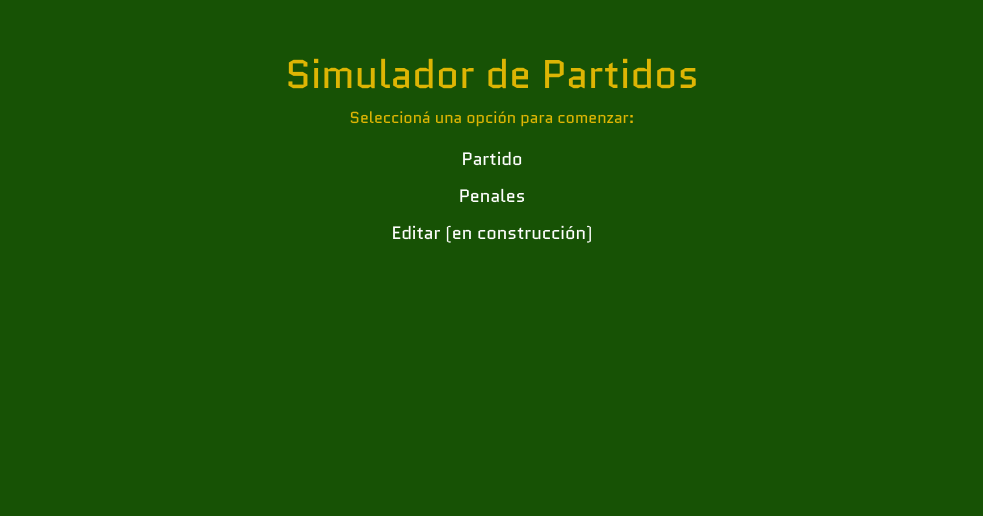
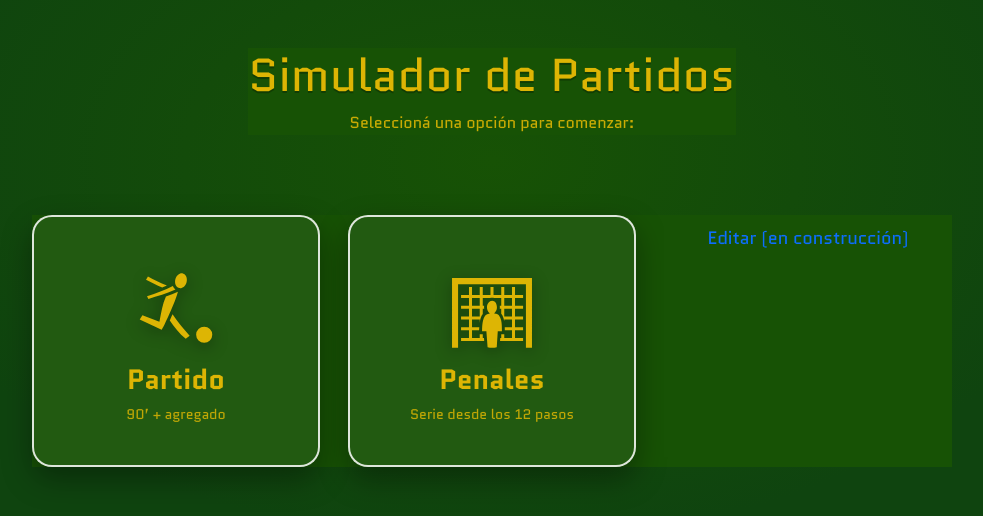
Before and after one commit to TorneoDeluxe/simulador, a React (Vite) app in the folder simulador/: page / in a window 1280 px wide. Shown: the top 516 px of the page, without its empty margins (148-1131 px from the left). Built offline with nearby package versions, Linux system fonts and the light colour scheme.

Commit message:
Cambia estilo

```diff
--- a/package.json
+++ b/package.json
@@ -14,6 +14,7 @@
     "http-server": "^14.1.1",
     "react": "^18.3.1",
     "react-dom": "^18.3.1",
+    "react-icons": "^5.5.0",
     "react-router-dom": "^7.1.1"
   }
 }
--- a/simulador/src/Inicio.css
+++ b/simulador/src/Inicio.css
@@ -1,8 +1,119 @@
-*{
-  background: #175205ff;
-  color: #ddb504;
+/* === Todo lo de Inicio vive bajo .inicio-page === */
+.inicio-page {
+  /* “variables” locales solo dentro del contenedor */
+  --bg: #0f440f;
+  --bg2: #175205;
+  --brand: #ddb504;
+  --text: #f7f7f7;
+  --white: #ffffff;
+  --border: rgba(255, 255, 255, 0.85);
+  --shadow: 0 12px 30px rgba(0,0,0,0.35);
+  --radius: 20px;
+  --speed: 200ms;
+
+  min-height: 100vh;
+  padding: clamp(24px, 4vw, 48px);
+  display: flex;
+  flex-direction: column;
+  align-items: center;
+  text-align: center;
+
+  /* fondo solo para este contenedor */
+  background: radial-gradient(80% 80% at 50% 20%, var(--bg2) 0%, var(--bg) 60%);
+  color: var(--text);
 }
 
-.lista-inicio li a{
-  color: white;
+/* Header */
+.inicio-page__header { margin-bottom: clamp(24px, 5vw, 48px); }
+.inicio-page__title {
+  margin: 0 0 8px;
+  font-size: clamp(28px, 3.6vw, 48px);
+  letter-spacing: .5px;
+  color: var(--brand);
+  text-shadow: 0 2px 0 rgba(0,0,0,.25);
 }
+.inicio-page__subtitle { margin: 0; opacity: .9; }
+
+/* Grid */
+.inicio-page__grid {
+  list-style: none;
+  padding: 0;
+  margin: 32px auto 0;
+  display: grid;
+  grid-template-columns: repeat(auto-fit, minmax(260px, 1fr));
+  gap: clamp(18px, 3vw, 28px);
+  width: 100%;
+  max-width: 920px;
+}
+
+/* Card (link completo clickeable) */
+.inicio-page__card {
+  display: grid;
+  place-items: center;
+  gap: 6px;
+  text-decoration: none;
+
+  /* Importante: por defecto ícono/texto dorados, fondo verdoso translúcido */
+  color: var(--brand);
+  background: rgba(255, 255, 255, 0.05);
+  border: 2px solid var(--border);
+  border-radius: var(--radius);
+  padding: clamp(28px, 5vw, 40px);
+  min-height: 240px;
+
+  box-shadow: var(--shadow);
+  transition: transform var(--speed) ease,
+              box-shadow var(--speed) ease,
+              border-color var(--speed) ease,
+              background var(--speed) ease,
+              color var(--speed) ease;
+  outline: none;
+}
+
+/* Hover/Focus: destacar en blanco */
+.inicio-page__card:hover,
+.inicio-page__card:focus-visible {
+  transform: translateY(-4px) scale(1.02);
+  border-color: var(--brand);
+  box-shadow: 0 16px 40px rgba(0,0,0,.45);
+  background: linear-gradient(180deg, rgba(221,181,4,.08), rgba(255,255,255,.03));
+  color: var(--white);
+}
+
+/* Icono grande */
+.inicio-page__icon {
+  font-size: clamp(56px, 8vw, 86px);
+  line-height: 1;
+  filter: drop-shadow(0 4px 8px rgba(0,0,0,.35));
+}
+
+/* Títulos/textos dentro de la card */
+.inicio-page__cardTitle {
+  margin: 6px 0 0;
+  font-size: clamp(22px, 2.3vw, 28px);
+  font-weight: 800;
+}
+.inicio-page__hint {
+  margin: 2px 0 0;
+  font-size: 14px;
+  opacity: .85;
+}
+
+/* Preferencias de accesibilidad */
+@media (prefers-reduced-motion: reduce) {
+  .inicio-page__card { transition: none; }
+  .inicio-page__card:hover,
+  .inicio-page__card:focus-visible { transform: none; }
+}
+
+.inicio-page__card svg {
+  background: none !important;
+  fill: currentColor; /* usa el color de texto (dorado/blanco según hover) */
+}
+
+/* Aseguramos que íconos y textos NO tengan fondo sólido */
+.inicio-page__icon,
+.inicio-page__cardTitle,
+.inicio-page__hint {
+  background: none !important;
+}
--- a/simulador/src/Inicio.tsx
+++ b/simulador/src/Inicio.tsx
@@ -1,21 +1,30 @@
-import React from 'react';
-import { Link } from 'react-router-dom';
-import './Inicio.css';
+import React from "react";
+import { Link } from "react-router-dom";
+import { GiSoccerKick, GiGoalKeeper } from "react-icons/gi";
+import "./Inicio.css";
 
 const Inicio: React.FC = () => {
   return (
-    <div style={{ textAlign: 'center', marginTop: '50px' }}>
-      <h1>Simulador de Partidos</h1>
-      <p>Seleccioná una opción para comenzar:</p>
-      <ul className='lista-inicio' style={{ listStyle: 'none', padding: 0 }}>
-        <li style={{ margin: '10px 0' }}>
-          <Link to="/partido" style={{ textDecoration: 'none', fontSize: '18px' }}>
-            Partido
+    <main className="inicio-page">
+      <header className="inicio-page__header">
+        <h1 className="inicio-page__title">Simulador de Partidos</h1>
+        <p className="inicio-page__subtitle">Seleccioná una opción para comenzar:</p>
+      </header>
+
+      <ul className="inicio-page__grid" aria-label="Opciones de simulación">
+        <li>
+          <Link to="/partido" className="inicio-page__card" aria-label="Simular partido">
+            <div className="inicio-page__icon"><GiSoccerKick /></div>
+            <h2 className="inicio-page__cardTitle">Partido</h2>
+            <p className="inicio-page__hint">90’ + agregado</p>
           </Link>
         </li>
-        <li style={{ margin: '10px 0' }}>
-          <Link to="/penales" style={{ textDecoration: 'none', fontSize: '18px' }}>
-            Penales
+
+        <li>
+          <Link to="/penales" className="inicio-page__card" aria-label="Simular penales">
+            <div className="inicio-page__icon"><GiGoalKeeper /></div>
+            <h2 className="inicio-page__cardTitle">Penales</h2>
+            <p className="inicio-page__hint">Serie desde los 12 pasos</p>
           </Link>
         </li>
         <li style={{ margin: '10px 0' }}>
@@ -24,7 +33,7 @@ const Inicio: React.FC = () => {
           </Link>
         </li>
       </ul>
-    </div>
+    </main>
   );
 };
 
--- a/simulador/src/components/Partido.css
+++ b/simulador/src/components/Partido.css
@@ -1,3 +1,8 @@
+*{
+  background: #175205ff;
+  color: #ddb504;
+}
+
 .titulo{
     font-size: 1.4rem;
     font-weight: bold;
```
Also changed, not shown: simulador/src/assets/Escudos/Real_Oviedo.png (added), 1 other file (tests, documents, lock files or other folders).
